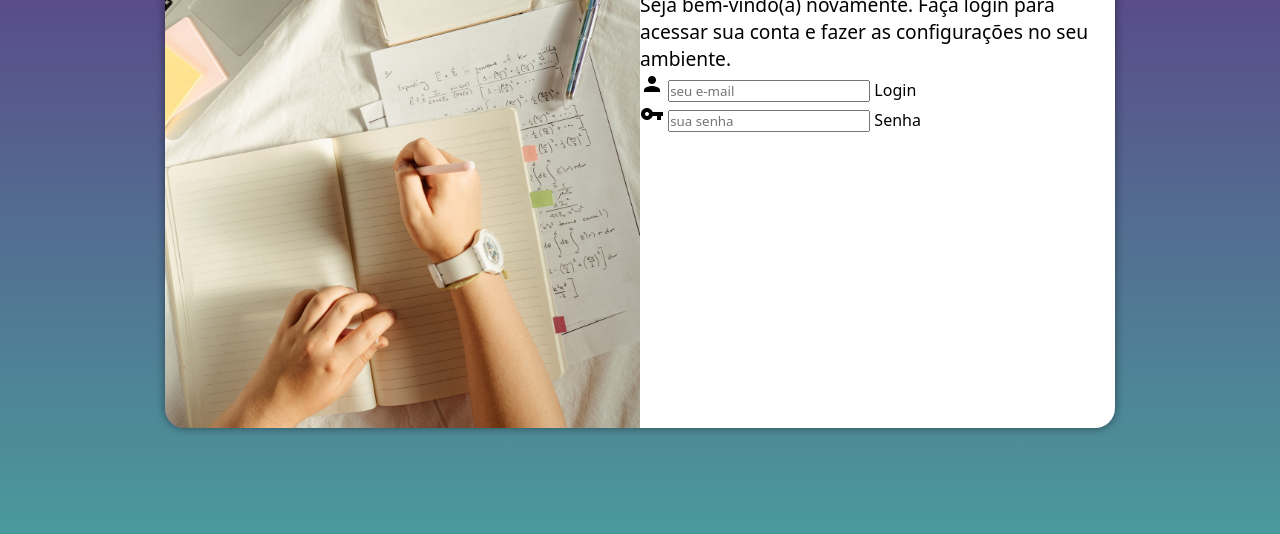
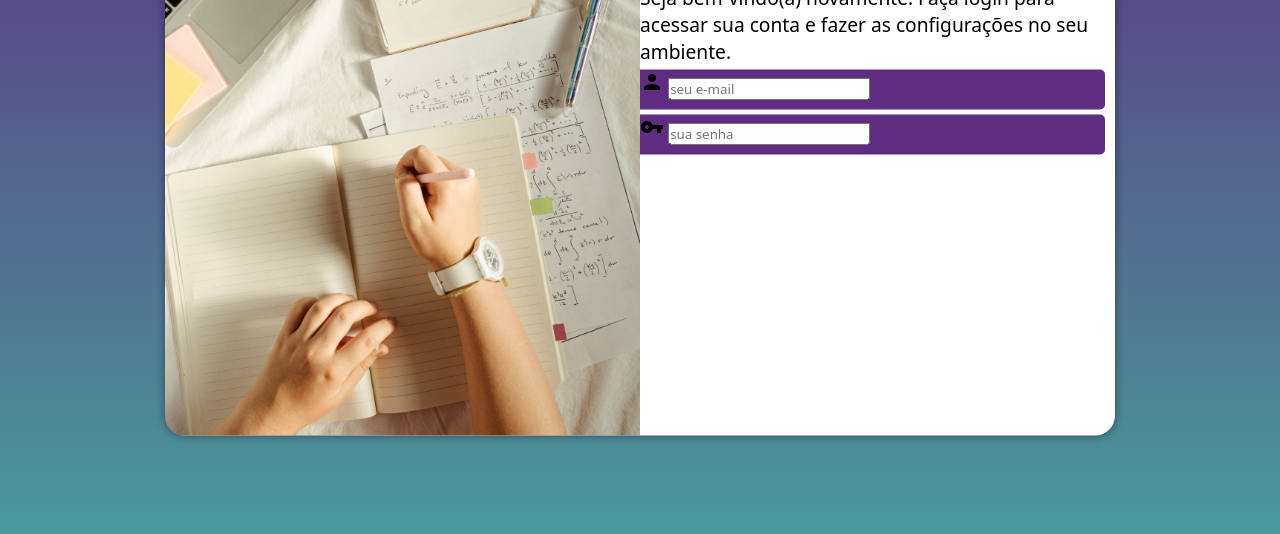
Before and after one commit to fabianatarquini/projeto-login, a plain HTML site: page index.html in a window 1280 px wide. Shown: the part 222-756 px from the top of the page. Drawn offline with Linux system fonts and the light colour scheme.

Commit message:
atualizando formulário

```diff
--- a/estilos/style.css
+++ b/estilos/style.css
@@ -36,7 +36,7 @@ section#login{
 
     background-color: white;
     width: 250px;
-    height: 500px;
+    height: 515px;
     border-radius: 20px;
     overflow: hidden;
     box-shadow: 0px 0px 10px rgba(0, 0, 0, 0.450);
@@ -70,10 +70,24 @@ div#formulario > h1{
 
 div#formulario > h1{
     font-size: 2em;
+
 }
 
 div#formulario > p{
     font-size: 0.8em;
+}
+
+form > div.campo{
+    background-color: #5f2c82;
+    display: block;
+    width: 100%;
+    height: 40px;
+    border-radius: 5px;
+    margin: 5px 0px;
+}
+
+div.campo > label{
+   display: none;
 }
 
 form > input[type=submit]{
```
